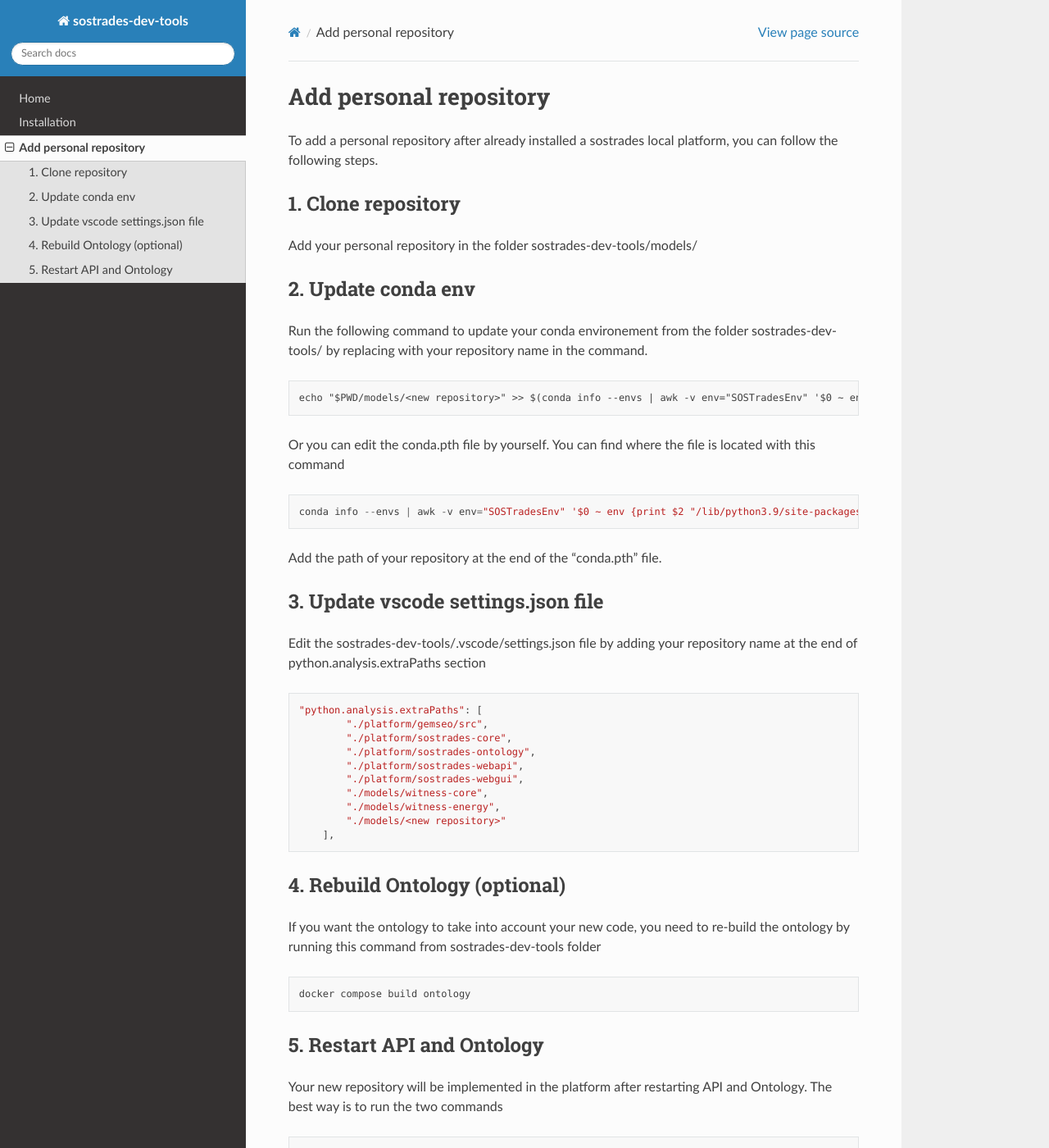
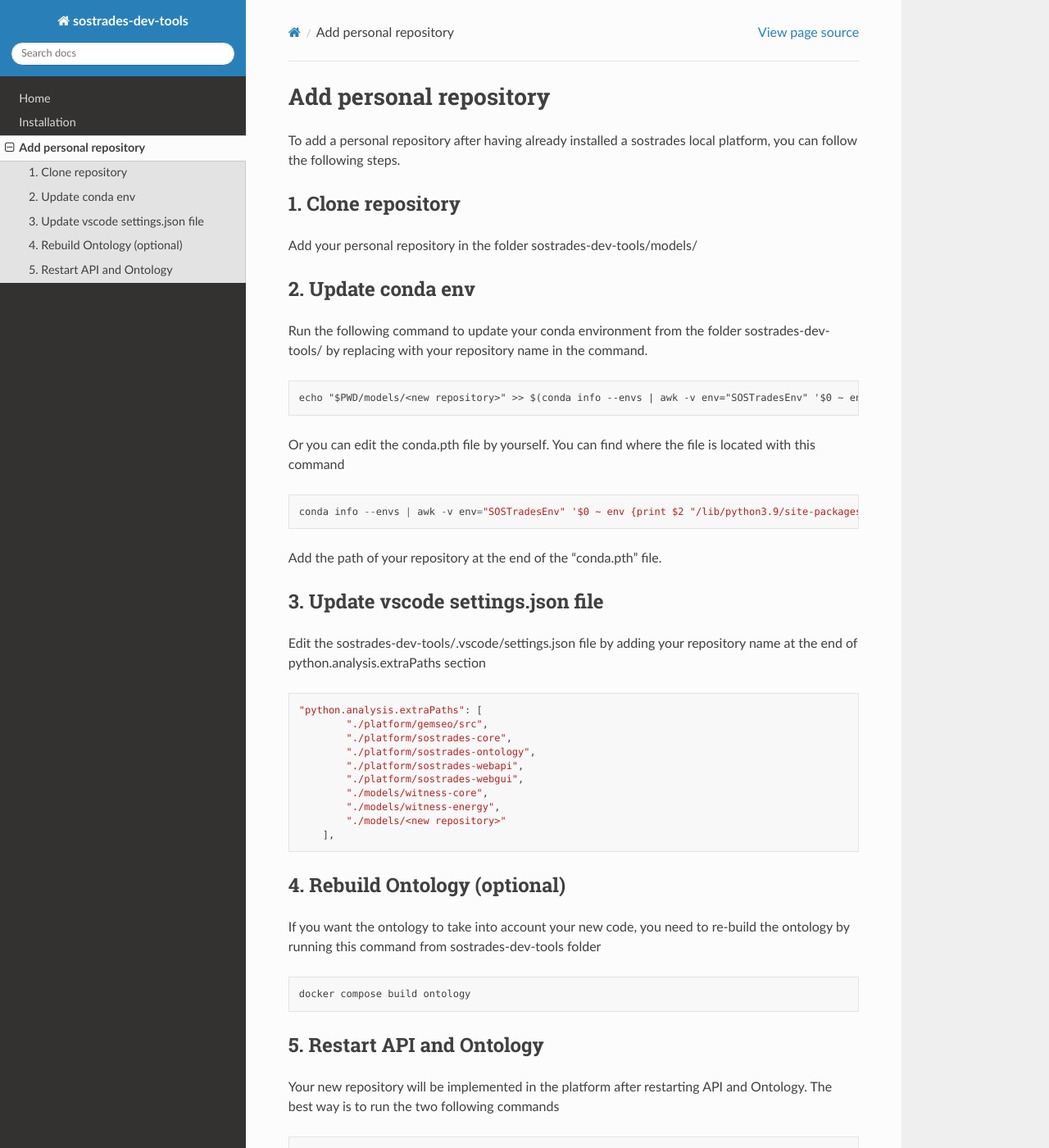
Before and after one commit to os-climate/sostrades-dev-tools, a Sphinx documentation site: the page built from docs/source/add-repository.md, in a window 1280 px wide and 1400 px high. Shown: the whole window at 82% size. Built offline with Sphinx 7.4.7 and the Read the Docs theme 2.0.0, drawn with Linux system fonts in a browser that asks for light colours.

````diff
--- a/docs/source/add-repository.md
+++ b/docs/source/add-repository.md
@@ -1,6 +1,6 @@
 # Add personal repository
 
-To add a personal repository after already installed a sostrades local platform, you can follow the following steps.
+To add a personal repository after having already installed a sostrades local platform, you can follow the following steps.
 
 ## 1. Clone repository
 
@@ -8,7 +8,7 @@
 
 ## 2. Update conda env
 
-Run the following command to update your conda environement from the folder sostrades-dev-tools/ by replacing <new repository> with your repository name in the command.
+Run the following command to update your conda environment from the folder sostrades-dev-tools/ by replacing <new repository> with your repository name in the command.
 ```
 echo "$PWD/models/<new repository>" >> $(conda info --envs | awk -v env="SOSTradesEnv" '$0 ~ env {print $2 "/lib/python3.9/site-packages/conda.pth"}')
 ```
@@ -43,7 +43,7 @@
 
 ## 5. Restart API and Ontology
 
-Your new repository will be implemented in the platform after restarting API and Ontology. The best way is to run the two commands
+Your new repository will be implemented in the platform after restarting API and Ontology. The best way is to run the two following commands
 ```
 docker compose down
 ```
````
Also changed, not shown: docs/source/README.md (+2 -0 lines).
